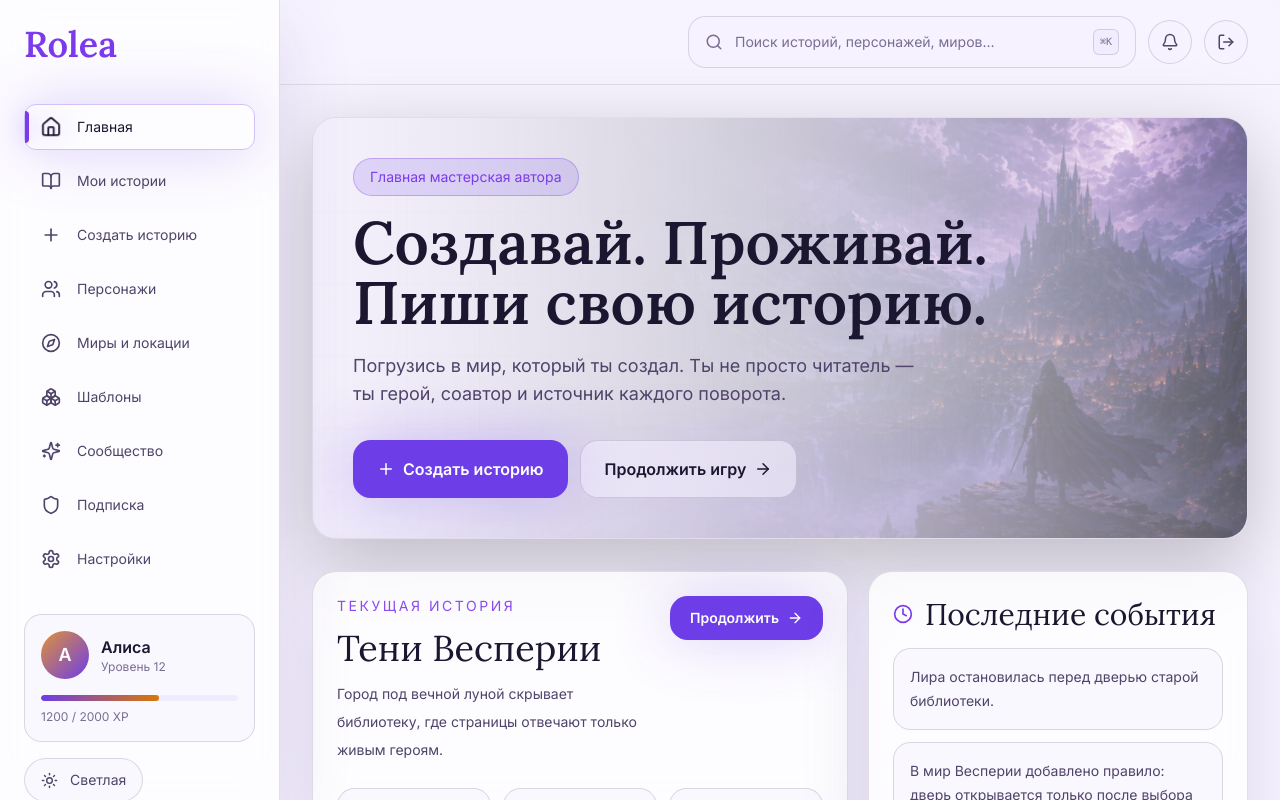
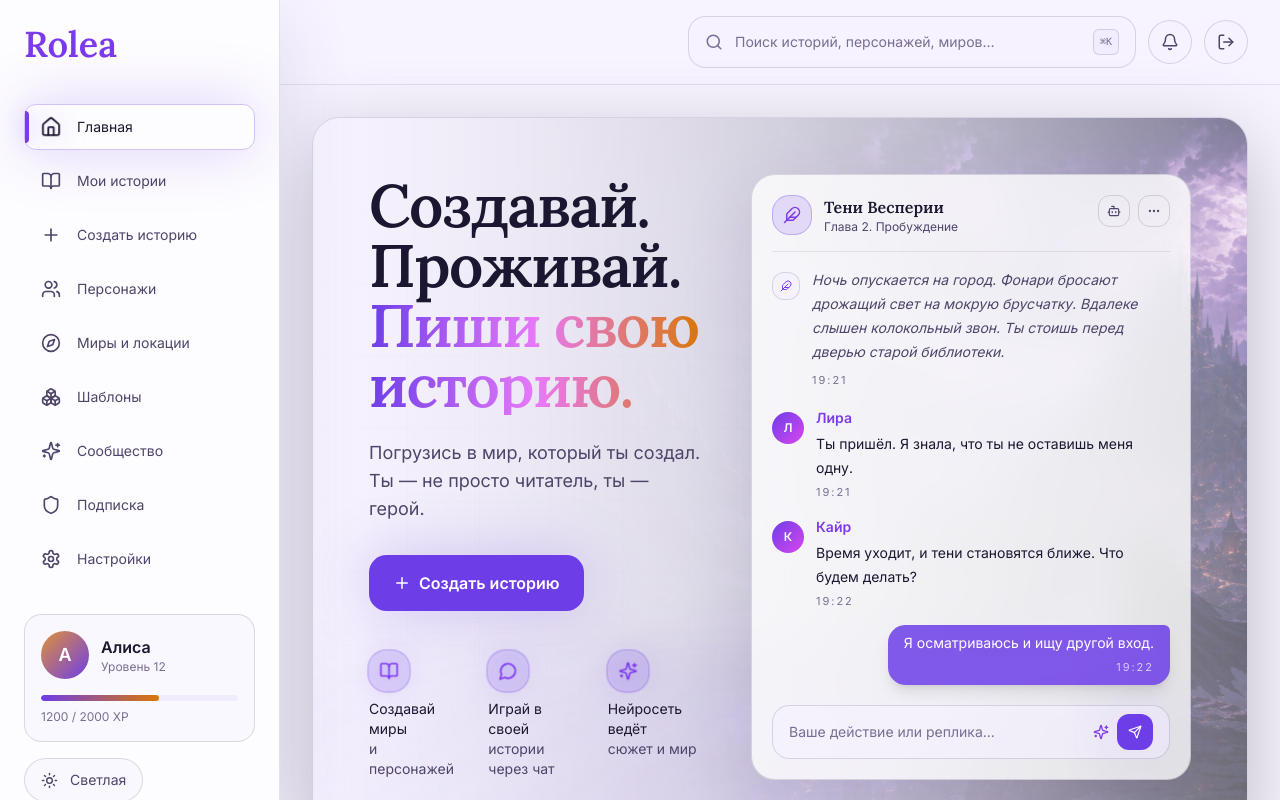
Before and after one commit to deerbyy/Rolea, a Next.js app: page /app in a window 1280 px wide. Built offline with nearby package versions, Linux system fonts and the light colour scheme.

Commit message:
feat(app/home): redesign Главная под референс — hero+chat preview+continue grid
Co-Authored-By: Devin AI <158243242+devin-ai-integration[bot]@users.noreply.github.com>

```diff
--- a/app/app/page.tsx
+++ b/app/app/page.tsx
@@ -1,102 +1,103 @@
 import Link from "next/link";
-import { ArrowRight, BookOpen, Clock, Plus, Sparkles, Users } from "lucide-react";
+import { ArrowRight, Bot, BookOpen, Feather, MessageCircle, MoreHorizontal, Plus, Send, Sparkles } from "lucide-react";
 import { Button } from "@/components/ui/button";
 import { PageContainer } from "@/components/ui/page-container";
 import { StoryCard } from "@/components/story-card";
-import { demoCharacters, demoStories, demoWorlds } from "@/lib/demo-data";
+import { demoStories } from "@/lib/demo-data";
 
-const activity = [
-  "Лира остановилась перед дверью старой библиотеки.",
-  "В мир Весперии добавлено правило: дверь открывается только после выбора роли.",
-  "Кайр получил новую черту: скрывает долг перед фонарщиками."
+const heroFeatures = [
+  { icon: BookOpen, title: "Создавай миры", subtitle: "и персонажей" },
+  { icon: MessageCircle, title: "Играй в своей", subtitle: "истории через чат" },
+  { icon: Sparkles, title: "Нейросеть ведёт", subtitle: "сюжет и мир" }
+];
+
+const chatPreview = [
+  {
+    kind: "narration" as const,
+    time: "19:21",
+    text: "Ночь опускается на город. Фонари бросают дрожащий свет на мокрую брусчатку. Вдалеке слышен колокольный звон. Ты стоишь перед дверью старой библиотеки."
+  },
+  {
+    kind: "character" as const,
+    author: "Лира",
+    initials: "Л",
+    time: "19:21",
+    text: "Ты пришёл. Я знала, что ты не оставишь меня одну."
+  },
+  {
+    kind: "character" as const,
+    author: "Кайр",
+    initials: "К",
+    time: "19:22",
+    text: "Время уходит, и тени становятся ближе. Что будем делать?"
+  },
+  {
+    kind: "user" as const,
+    time: "19:22",
+    text: "Я осматриваюсь и ищу другой вход."
+  }
 ];
 
 export default function AppHomePage() {
-  const activeStory = demoStories[0];
-  const activeWorld = demoWorlds[0];
+  return (
+    <PageContainer size="wide" className="pb-12">
+      <section className="relative overflow-hidden rounded-[28px] border border-line/15 shadow-soft">
+        <div className="hero-image animated-hero absolute inset-0" aria-hidden />
+        <div className="absolute inset-0 bg-gradient-to-r from-bg/95 via-bg/55 to-bg/15" aria-hidden />
+        <div className="ambient-grid" aria-hidden />
+        <div className="mist-layer" aria-hidden />
 
-  return (
-    <PageContainer>
-      <section className="relative overflow-hidden rounded-3xl border border-line/10 p-6 shadow-soft md:p-10">
-        <div className="animated-hero absolute inset-0 hero-image" />
-        <div className="absolute inset-0 bg-gradient-to-r from-bg/85 via-bg/45 to-transparent" />
-        <div className="ambient-grid" />
-        <div className="mist-layer" />
-        <div className="reveal-up relative max-w-2xl">
-          <p className="pulse-ring mb-4 inline-flex rounded-full border border-accent/30 bg-accent/15 px-4 py-2 text-sm text-accent-ring">
-            Главная мастерская автора
-          </p>
-          <h1 className="font-serif text-4xl font-semibold leading-tight md:text-6xl">
-            Создавай. Проживай. Пиши свою историю.
-          </h1>
-          <p className="mt-5 max-w-xl text-base leading-7 text-muted md:text-lg">
-            Погрузись в мир, который ты создал. Ты не просто читатель — ты герой,
-            соавтор и источник каждого поворота.
-          </p>
-          <div className="mt-8 flex flex-wrap gap-3">
-            <Button href="/app/onboarding" size="lg">
-              <Plus size={18} /> Создать историю
-            </Button>
-            <Button href={`/app/story/${activeStory.id}`} variant="secondary" size="lg">
-              Продолжить игру <ArrowRight size={18} />
-            </Button>
+        <div className="relative grid gap-10 p-6 md:p-10 lg:grid-cols-[minmax(0,1fr)_minmax(360px,440px)] lg:gap-12 lg:p-14">
+          <div className="reveal-up flex flex-col justify-center">
+            <h1 className="font-serif text-4xl font-semibold leading-[1.05] tracking-tight md:text-5xl xl:text-6xl">
+              <span className="block">Создавай.</span>
+              <span className="block">Проживай.</span>
+              <span className="block bg-gradient-to-r from-accent via-fuchsia-400 to-ember bg-clip-text text-transparent">
+                Пиши свою историю.
+              </span>
+            </h1>
+            <p className="mt-6 max-w-md text-base leading-7 text-muted md:text-lg">
+              Погрузись в мир, который ты создал.
+              <br className="hidden sm:inline" />
+              Ты — не просто читатель, ты — герой.
+            </p>
+
+            <div className="mt-8">
+              <Button href="/app/onboarding" size="lg">
+                <Plus size={18} /> Создать историю
+              </Button>
+            </div>
+
+            <ul className="mt-10 grid grid-cols-3 gap-4 max-w-lg sm:gap-6">
+              {heroFeatures.map(({ icon: Icon, title, subtitle }) => (
+                <li key={title} className="reveal-up reveal-delay-1 flex flex-col items-start gap-2">
+                  <span className="icon-breathe inline-flex h-10 w-10 items-center justify-center rounded-2xl border border-accent/30 bg-accent/15 text-accent-ring">
+                    <Icon size={18} />
+                  </span>
+                  <p className="text-xs leading-5 text-muted sm:text-sm">
+                    <span className="block text-fg">{title}</span>
+                    {subtitle}
+                  </p>
+                </li>
+              ))}
+            </ul>
           </div>
+
+          <ChatPreviewCard />
         </div>
       </section>
 
-      <section className="mt-8 grid gap-5 xl:grid-cols-[1fr_380px]">
-        <article className="glass reveal-up rounded-3xl p-6">
-          <div className="flex flex-col gap-5 md:flex-row md:items-start md:justify-between">
-            <div>
-              <p className="text-sm uppercase tracking-[0.18em] text-accent-ring/90">Текущая история</p>
-              <h2 className="mt-3 font-serif text-3xl md:text-4xl">{activeStory.title}</h2>
-              <p className="mt-3 max-w-2xl text-sm leading-7 text-muted">{activeStory.summary}</p>
-            </div>
-            <Button href={`/app/story/${activeStory.id}`} size="md" className="shrink-0">
-              Продолжить <ArrowRight size={16} />
-            </Button>
-          </div>
-          <div className="mt-6 grid gap-3 md:grid-cols-3">
-            <Stat icon={Users} label="Персонажи" value={String(demoCharacters.length)} />
-            <Stat icon={BookOpen} label="Глава" value={String(activeStory.chapter)} />
-            <Stat icon={Sparkles} label="Мир истории" value={activeWorld.name} />
-          </div>
-        </article>
-
-        <aside className="glass reveal-up reveal-delay-1 rounded-3xl p-6">
-          <div className="mb-4 flex items-center gap-3">
-            <Clock className="text-accent-ring" size={20} />
-            <h2 className="font-serif text-2xl md:text-3xl">Последние события</h2>
-          </div>
-          <div className="space-y-3">
-            {activity.map((item) => (
-              <p
-                key={item}
-                className="rounded-2xl border border-line/15 bg-surface-2/40 p-4 text-sm leading-6 text-muted"
-              >
-                {item}
-              </p>
-            ))}
-          </div>
-        </aside>
-      </section>
-
-      <section className="mt-12">
-        <div className="mb-5 flex items-end justify-between gap-4">
-          <div>
-            <h2 className="font-serif text-3xl font-semibold">Продолжить игру</h2>
-            <p className="mt-2 text-sm text-muted">
-              Только твои истории. Персонажи и миры живут внутри конкретной истории.
-            </p>
-          </div>
+      <section className="mt-10 md:mt-12">
+        <div className="mb-6 flex items-end justify-between gap-4">
+          <h2 className="font-serif text-2xl font-semibold md:text-3xl">Продолжить игру</h2>
           <Link
             href="/app/stories"
-            className="inline-flex items-center gap-2 text-sm text-accent-ring hover:text-fg"
+            className="inline-flex items-center gap-2 text-sm text-accent-ring transition hover:text-fg"
           >
             Все истории <ArrowRight size={16} />
           </Link>
         </div>
-        <div className="grid gap-4 md:grid-cols-2 xl:grid-cols-4">
+        <div className="grid gap-4 sm:grid-cols-2 xl:grid-cols-4">
           {demoStories.map((story, index) => (
             <StoryCard key={story.id} story={story} offset={index} />
           ))}
@@ -106,18 +107,101 @@ export default function AppHomePage() {
   );
 }
 
-type StatProps = {
-  icon: React.ComponentType<{ size?: number; className?: string }>;
-  label: string;
-  value: string;
-};
+function ChatPreviewCard() {
+  const story = demoStories[0];
 
-function Stat({ icon: Icon, label, value }: StatProps) {
   return (
-    <div className="rounded-2xl border border-line/15 bg-surface-2/40 p-4">
-      <Icon className="text-accent-ring" size={18} />
-      <p className="mt-3 text-xs uppercase tracking-[0.16em] text-subtle">{label}</p>
-      <p className="mt-1 font-serif text-2xl">{value}</p>
-    </div>
+    <aside className="reveal-up reveal-delay-1 glass relative flex flex-col rounded-3xl border border-line/15 p-5 shadow-2xl">
+      <header className="flex items-start justify-between gap-3 border-b border-line/10 pb-4">
+        <div className="flex items-center gap-3">
+          <span className="flex h-10 w-10 items-center justify-center rounded-2xl border border-accent/30 bg-accent/15 text-accent-ring">
+            <Feather size={18} />
+          </span>
+          <div>
+            <p className="font-serif text-base font-semibold text-fg">{story.title}</p>
+            <p className="text-xs text-muted">Глава {story.chapter}. Пробуждение</p>
+          </div>
+        </div>
+        <div className="flex items-center gap-2 text-muted">
+          <button
+            type="button"
+            aria-label="Память сцены"
+            className="inline-flex h-8 w-8 items-center justify-center rounded-xl border border-line/15 transition hover:text-fg"
+          >
+            <Bot size={14} />
+          </button>
+          <button
+            type="button"
+            aria-label="Меню"
+            className="inline-flex h-8 w-8 items-center justify-center rounded-xl border border-line/15 transition hover:text-fg"
+          >
+            <MoreHorizontal size={14} />
+          </button>
+        </div>
+      </header>
+
+      <div className="mt-4 flex flex-col gap-4">
+        {chatPreview.map((message, index) => {
+          if (message.kind === "narration") {
+            return (
+              <div key={index} className="flex gap-3">
+                <span className="mt-1 inline-flex h-7 w-7 shrink-0 items-center justify-center rounded-xl border border-line/15 bg-surface-2/60 text-accent-ring">
+                  <Feather size={12} />
+                </span>
+                <div className="flex-1 text-sm leading-6 text-muted">
+                  <p className="italic">{message.text}</p>
+                  <p className="mt-1 text-[11px] uppercase tracking-[0.18em] text-subtle">{message.time}</p>
+                </div>
+              </div>
+            );
+          }
+          if (message.kind === "character") {
+            return (
+              <div key={index} className="flex gap-3">
+                <span className="mt-1 flex h-8 w-8 shrink-0 items-center justify-center rounded-full bg-gradient-to-br from-accent to-fuchsia-500 text-xs font-semibold text-white">
+                  {message.initials}
+                </span>
+                <div className="flex-1">
+                  <p className="text-sm font-semibold text-accent-ring">{message.author}</p>
+                  <p className="mt-1 text-sm leading-6 text-fg">{message.text}</p>
+                  <p className="mt-1 text-[11px] uppercase tracking-[0.18em] text-subtle">{message.time}</p>
+                </div>
+              </div>
+            );
+          }
+          return (
+            <div key={index} className="flex justify-end">
+              <div className="max-w-[85%] rounded-2xl rounded-tr-md bg-accent/85 px-4 py-2 text-sm text-white shadow-lg">
+                <p>{message.text}</p>
+                <p className="mt-1 text-right text-[11px] uppercase tracking-[0.18em] text-white/70">{message.time}</p>
+              </div>
+            </div>
+          );
+        })}
+      </div>
+
+      <form
+        action={`/app/story/${story.id}`}
+        className="mt-5 flex items-center gap-2 rounded-2xl border border-line/15 bg-surface-2/60 px-4 py-2"
+      >
+        <input
+          type="text"
+          placeholder="Ваше действие или реплика..."
+          className="flex-1 bg-transparent text-sm text-fg outline-none placeholder:text-subtle"
+          aria-label="Действие или реплика"
+          readOnly
+        />
+        <span className="text-accent-ring">
+          <Sparkles size={16} />
+        </span>
+        <Link
+          href={`/app/story/${story.id}`}
+          aria-label="Открыть историю"
+          className="inline-flex h-9 w-9 items-center justify-center rounded-xl bg-accent text-white shadow-glow transition hover:bg-accent-hover"
+        >
+          <Send size={14} />
+        </Link>
+      </form>
+    </aside>
   );
 }
```
